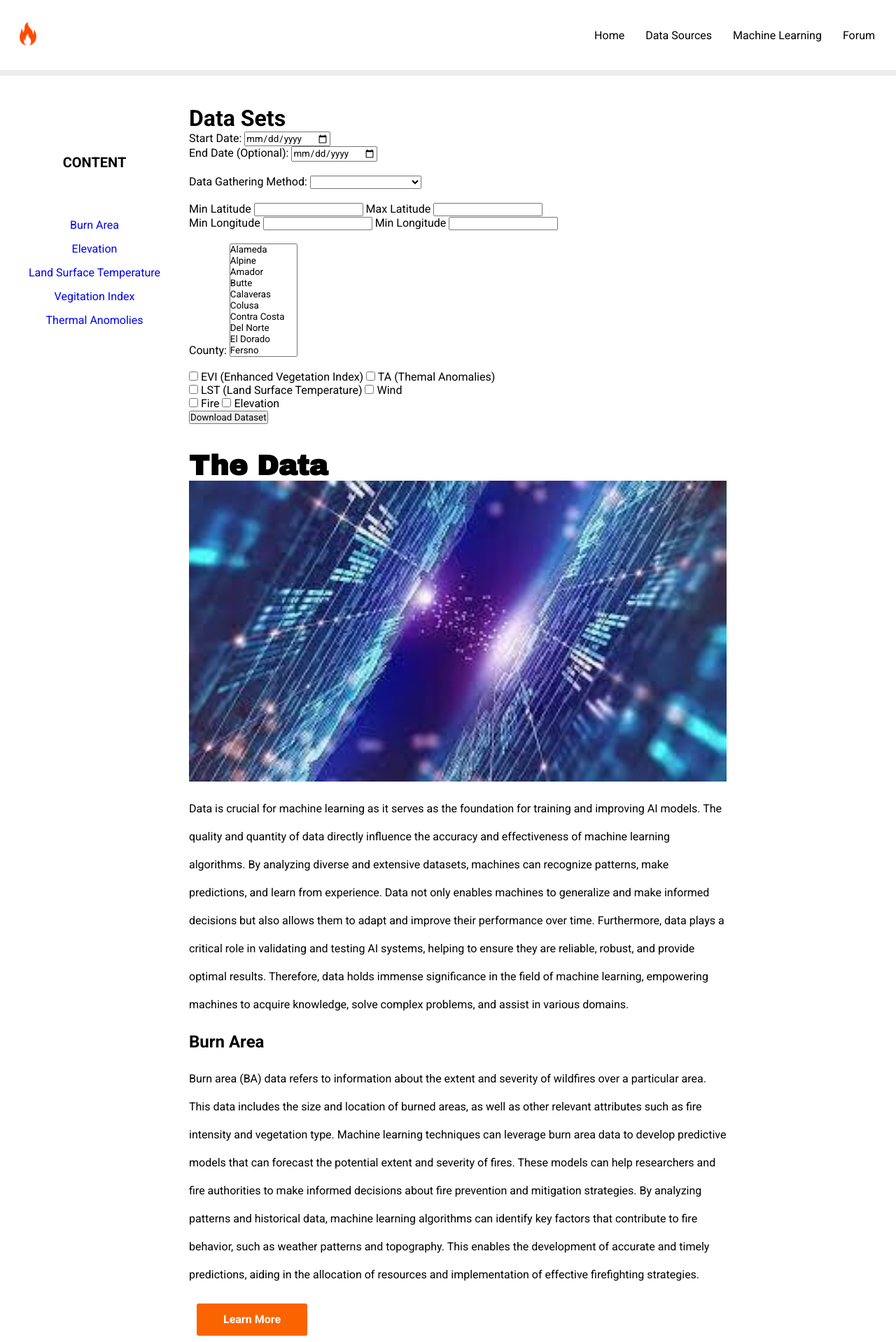
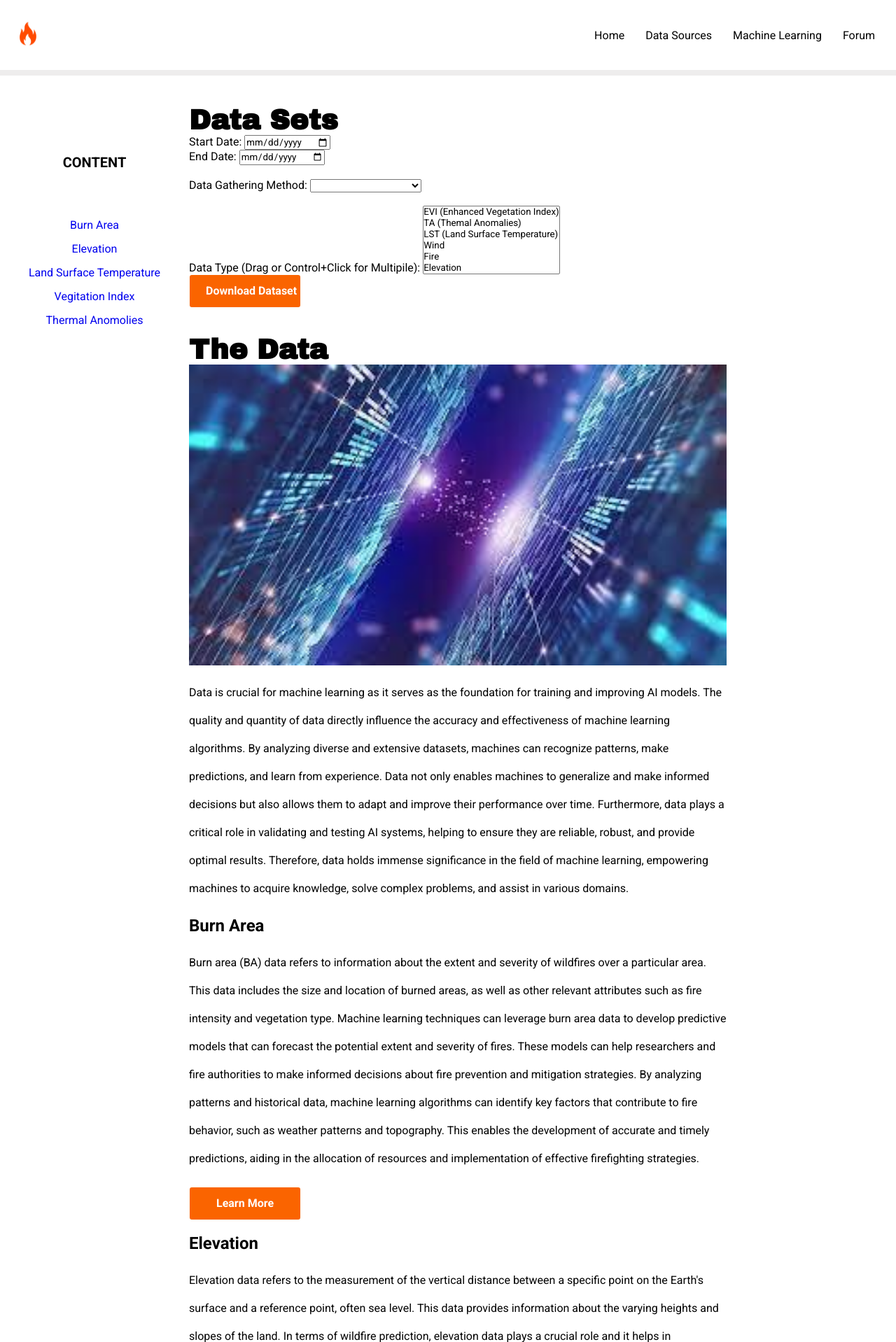
Before and after one commit to luis-pad/California-Wildfire-Prediction-Web-Application, a Flask app: page /data_sources in a window 1280 px wide. Shown: the top 1918 px of the page at 70% size. Run offline with Flask 3, Linux system fonts and the light colour scheme.

Commit message:
Toggle visibility on the lon-lan inputs based on the users selection on Data Gathering Method

```diff
--- a/static/css/data_sources.css
+++ b/static/css/data_sources.css
@@ -192,3 +192,11 @@ li a:hover {
   cursor: pointer;
   color: #fa6400;
 }
+
+.LL {
+    display: none;
+}
+
+.county_select {
+    display: none;
+}
--- a/templates/data_sources.html
+++ b/templates/data_sources.html
@@ -4,158 +4,11 @@
     <meta charset="UTF-8" />
     <meta name="viewport" content="width=device-width, initial-scale=1.0" />
     <meta http-equiv="X-UA-Compatible" content="ie=edge" />
-    <title>Home</title>
+    <title>Data Soruces</title>
     <link rel="stylesheet" href="{{url_for('static', filename='css/data_sources.css')}}" />
     <!-- <script src="{{url_for('static', filename='script.js')}}"></script> -->
 </head>
 <body>
-    <!-- <header>
-    <nav>
-      <div class="logo">
-        <a href="{{url_for('home')}}" class="logo-img-link">
-          <img src="{{url_for('static', filename='CSUN-senior-design-project 1.png')}}" alt="Logo" />
-        </a>
-      </div>
-      <div class="csunlogo">
-        <a href="{{url_for('home')}}" >
-          <img src="{{url_for('static', filename='csunlogo.png')}}" alt="Logo"/>
-        </a>
-      </div>
-      <div class="logo-mobile">
-        <a href="{{url_for('home')}}" class="logo-img-mlink">
-          <img src="{{url_for('static', filename='logo 1.png')}}" alt="Logo" />
-        </a>
-      </div>
-      <button class="hamburger-menu">☰</button>
-      <ul class="nav-links">
-        <li><a href="{{url_for('home')}}">Home</a></li>
-        <li><a href="{{url_for('data')}}">Data Sources</a></li>
-        <li><a href="{{url_for('models')}}">Prediction Models</a></li>
-        <li><a href="{{url_for('about')}}">About Us</a></li>
-      </ul>
-    </nav>
-  </header>
-    <main>
-
-
-      <h1>Data Sets</h1>
-
-
-
-      <form>
-	{% with messages = get_flashed_messages() %}
-          {% if messages %}
-            {% for message in messages %}
-              <p><b> {{ message }} </b></p><br />
-            {% endfor %}
-          {% endif %}
-        {% endwith %}
-        <label for="start_date">Start Date:</label>
-        <input type="date", id="start_date", name="start_date" required><br />
-        <label for="end_date">End Date (Optional):</label>
-        <input type="date", id="end_date", name="end_date"><br /><br />
-	<label for="county">County (Ctrl+Click to select multiple countys):</label>
-	<select id="county" name="county" size="10" multiple required>
-          <option value="1">Alameda</option>
-          <option value="3">Alpine</option>
-          <option value="5">Amador</option>
-          <option value="7">Butte</option>
-          <option value="9">Calaveras</option>
-          <option value="11">Colusa</option>
-          <option value="13">Contra Costa</option>
-          <option value="15">Del Norte</option>
-          <option value="17">El Dorado</option>
-          <option value="19">Fersno</option>
-          <option value="21">Glenn</option>
-          <option value="23">Humboldt</option>
-          <option value="25">Imperial</option>
-          <option value="27">Inyo</option>
-          <option value="29">Kern</option>
-          <option value="31">Kings</option>
-          <option value="33">Lake</option>
-          <option value="35">Lassen</option>
-          <option value="37">Los Angeles</option>
-          <option value="39">Madera</option>
-          <option value="41">Marin</option>
-          <option value="43">Mariposa</option>
-          <option value="45">Mendocino</option>
-          <option value="47">Merced</option>
-          <option value="49">Modoc</option>
-          <option value="51">Mono</option>
-          <option value="53">Monterey</option>
-          <option value="55">Napa</option>
-          <option value="57">Nevada</option>
-          <option value="59">Orange</option>
-          <option value="61">Placer</option>
-          <option value="63">Plumas</option>
-          <option value="65">Riverside</option>
-          <option value="67">Sacramento</option>
-          <option value="69">San Benito</option>
-          <option value="71">San Bernardino</option>
-          <option value="73">San Diego</option>
-          <option value="75">San Francisco</option>
-          <option value="77">San Joaquin</option>
-          <option value="79">San Luis Obispo</option>
-          <option value="81">San Mateo</option>
-          <option value="83">Santa Barbara</option>
-          <option value="85">Santa Clara</option>
-          <option value="87">Santa Cruz</option>
-          <option value="89">Shasta</option>
-          <option value="91">Sierra</option>
-          <option value="93">Siskiyou</option>
-          <option value="95">Solano</option>
-          <option value="97">Sonama</option>
-          <option value="99">Stanislaus</option>
-          <option value="101">Sutter</option>
-          <option value="103">Tehama</option>
-          <option value="105">Trinity</option>
-          <option value="107">Tulare</option>
-          <option value="109">Tuolume</option>
-          <option value="111">Ventura</option>
-          <option value="113">Yolo</option>
-          <option value="115">Yuba</option>
-        </select><br /><br />
-        <input type="submit" value="Download Dataset">
-      </form><br /><br />
-
-      <h1>Satellite Data</h1>
-        <div id="intro">
-          <b>Historical Analysis:</b><br />
-By analyzing satellite data archives, our system can identify patterns and trends related to past wildfires. Understanding factors like initiation points, spread trajectories, and affected terrains can refine prediction models, making them more precise.
-        </div>
-        <div id="intro">
-          <b>Vegetation Health Assessment:</b><br />
-Satellites can provide data on vegetation health through indices like the Normalized Difference Vegetation Index (NDVI). Areas with dry or dead vegetation are more susceptible to wildfires. By continuously monitoring vegetation health, we can highlight high-risk areas.
-        </div>
-        <div id="intro">
-          <b>Topographical Insights:</b><br />
-Detailed satellite imagery allows our system to factor in terrain and topography, both of which influence wildfire spread. For instance, valleys and slopes can channel or accelerate fires in specific directions.
-      </div>
-      <h1>Weather Data</h1>
-      <div id="intro">Weather plays an indispensable role in the initiation, spread, and behavior of wildfires. By integrating real-time and historical weather data into our wildfire predictor machine learning system, we can achieve more nuanced and accurate predictions. Here's how we harness the power of weather data:
-      </div>
-      <div id = "intro">
-        <b>Temperature Monitoring:</b><br />
-Elevated temperatures can exacerbate drought conditions and dry out vegetation, making areas more prone to wildfires. Monitoring temperature trends allows us to anticipate periods of heightened wildfire risk.
-      </div>
-      <div id = "intro">
-        <b>Humidity Insights:</b><br />
-Low humidity levels reduce the moisture content in vegetation and soil, creating tinderbox conditions. Continuous humidity tracking aids in pinpointing areas where fires are more likely to ignite and spread rapidly.
-      </div>
-      <div id = "intro">
-        <b>Wind Patterns:</b><br />
-Wind direction and speed are critical factors influencing the spread of wildfires. By analyzing wind data, our system can predict the potential path and velocity of fire expansion, allowing for early warnings and more effective containment strategies.
-      </div><br /><br />
-
-    </main> -->
-
-    <!-- <footer>
-      <div class="footer-container">
-        <div class="footer-content">© 2023 Wildfire Prediction</div>
-
-      </div>
-    </footer> -->
-
     <div class="nav" id="navbar">
         <div class="logo"><img src="{{url_for('static', filename='fire_logo.jpg')}}" alt="" /></div>
         <ul class="nav-list">
@@ -168,7 +21,6 @@ Wind direction and speed are critical factors influencing the spread of wildfire
     <div class="progress-container">
         <div class="progress-bar" id="myBar"></div>
     </div>
-  </section>
 
     <div class="sidebar">
         <div class="sidebar-title">
@@ -186,9 +38,10 @@ Wind direction and speed are critical factors influencing the spread of wildfire
     </div>
     <div class="main">
 
-      <h1>Data Sets</h1>
+        <h1 class="title">Data Sets</h1>
 
         <!-- TODO: Customize the design of the elements to make it fit in better -->
+        <!-- TO DECORATE: Lables, Text Fields -->
 
         <form>
             {% with messages = get_flashed_messages() %}
@@ -199,24 +52,35 @@ Wind direction and speed are critical factors influencing the spread of wildfire
                 {% endif %}
             {% endwith %}
             <label for="start_date">Start Date:</label>
-        <input type="date", id="start_date", name="start_date" required><br />
-        <label for="end_date">End Date (Optional):</label>
-        <input type="date", id="end_date", name="end_date"><br /><br />
+            <input type="date" , id="start_date" , name="start_date" required><br />
+            <label for="end_date">End Date:</label>
+            <input type="date" , id="end_date" , name="end_date" required><br /><br />
 
             <label for="m_type">Data Gathering Method:</label>
-	<select id="m_type" name="m_type" required onchange="showDiv(value, this)">
+            <select id="m_type" name="m_type" required onchange="showDiv(value)">
                 <option value="" selected></option>
                 <option value="LL">Longitude and Latitude</option>
                 <option value="county_select">County</option>
             </select>
             <br /><br />
 
-        <div id="LL">
+            <script>
+                function showDiv(element) {
+                    console.log(element);
+                    document.getElementById("LL").style.display = "none";
+                    document.getElementById("county_select").style.display = "none";
+
+                    if (element != "")
+                        document.getElementById(element).style.display = "block";
+                }
+            </script>
+
+            <div id="LL" class="LL">
                 <label for="minLat">Min Latitude</label>
                 <input type="text" id="minLat" name="minLat">
 
                 <label for="maxLat">Max Latitude</label>
-        <input type="text" id="minLat" name="maxLat"> </br>
+                <input type="text" id="minLat" name="maxLat"> <br />
 
                 <label for="minLon">Min Longitude</label>
                 <input type="text" id="minLon" name="minLon">
@@ -225,9 +89,10 @@ Wind direction and speed are critical factors influencing the spread of wildfire
                 <input type="text" id="maxLon" name="maxLon"> <br /><br />
             </div>
 
-        <div id="county_select">
+            <div id="county_select" class="county_select">
                 <label for="county">County:</label>
                 <select id="county" name="county" size="10">
+                    <option value="-1" selected>Whole State</option>
                     <option value="1">Alameda</option>
                     <option value="3">Alpine</option>
                     <option value="5">Amador</option>
@@ -289,21 +154,19 @@ Wind direction and speed are critical factors influencing the spread of wildfire
                 </select><br /><br />
             </div>
 
-	<!-- TODO: Figure out what a "Grid Container" is -->
-        <input type="checkbox" id="d_type1" name="d_type1" value="EVI">
-        <label for="d_type1">EVI (Enhanced Vegetation Index)</label>
-        <input type="checkbox" id="d_type2" name="d_type2" value="TA">
-        <label for="d_type2">TA (Themal Anomalies)</label><br />
-        <input type="checkbox" id="d_type3" name="d_type3" value="LST">
-        <label for="d_type3">LST (Land Surface Temperature)</label>
-        <input type="checkbox" id="d_type4" name="d_type4" value="Wind">
-        <label for="d_type4">Wind</label><br />
-        <input type="checkbox" id="d_type5" name="d_type5" value="Fire">
-        <label for="d_type5">Fire</label>
-        <input type="checkbox" id="d_type6" name="d_type6" value="Elevation">
-        <label for="d_type6">Elevation</label><br />
+            <div id="type">
+                <label for="type">Data Type (Drag or Control+Click for Multipile):</label>
+                <select id="type" name="type" size="6" multiple required>
+                    <option value="EVI">EVI (Enhanced Vegetation Index)</option>
+                    <option value="TA">TA (Themal Anomalies)</option>
+                    <option value="LST">LST (Land Surface Temperature)</option>
+                    <option value="Wind">Wind</option>
+                    <option value="Fire">Fire</option>
+                    <option value="Elevation">Elevation</option>
+                </select>
+            </div>
 
-        <input type="submit" value="Download Dataset">
+            <input type="submit" class="button-5" value="Download Dataset">
         </form><br /><br />
 
         <h1 class="title">The Data</h1>
@@ -344,7 +207,7 @@ Wind direction and speed are critical factors influencing the spread of wildfire
         </p>
         <div class="buttons">
             <!--<button class="button-5" role="button">Download Here</button>-->
-      <button class="button-5 second" role="button">Learn More</button>
+            <button class="button-5" role="button">Learn More</button>
         </div>
         <br />
         <h2>Elevation</h2>
@@ -367,7 +230,7 @@ Wind direction and speed are critical factors influencing the spread of wildfire
 
         <div class="buttons">
             <!--<button class="button-5" role="button">Download Here</button>-->
-      <button class="button-5 second" role="button">Learn More</button>
+            <button class="button-5" role="button">Learn More</button>
         </div>
 
         <br />
@@ -387,7 +250,7 @@ Wind direction and speed are critical factors influencing the spread of wildfire
         </p>
         <div class="buttons">
             <!--<button class="button-5" role="button">Download Here</button>-->
-      <button class="button-5 second" role="button">Learn More</button>
+            <button class="button-5" role="button">Learn More</button>
         </div>
 
         <br />
@@ -410,7 +273,7 @@ Wind direction and speed are critical factors influencing the spread of wildfire
         </p>
         <div class="buttons">
             <!--<button class="button-5" role="button">Download Here</button>-->
-      <button class="button-5 second" role="button">Learn More</button>
+            <button class="button-5" role="button">Learn More</button>
         </div>
 
         <br />
@@ -431,7 +294,7 @@ Wind direction and speed are critical factors influencing the spread of wildfire
         </p>
         <div class="buttons">
             <!--<button class="button-5" role="button">Download Here</button>-->
-      <button class="button-5 second" role="button">Learn More</button>
+            <button class="button-5" role="button">Learn More</button>
         </div>
     </div>
 
```
Lines whose indentation alone changed are shown as unchanged.
